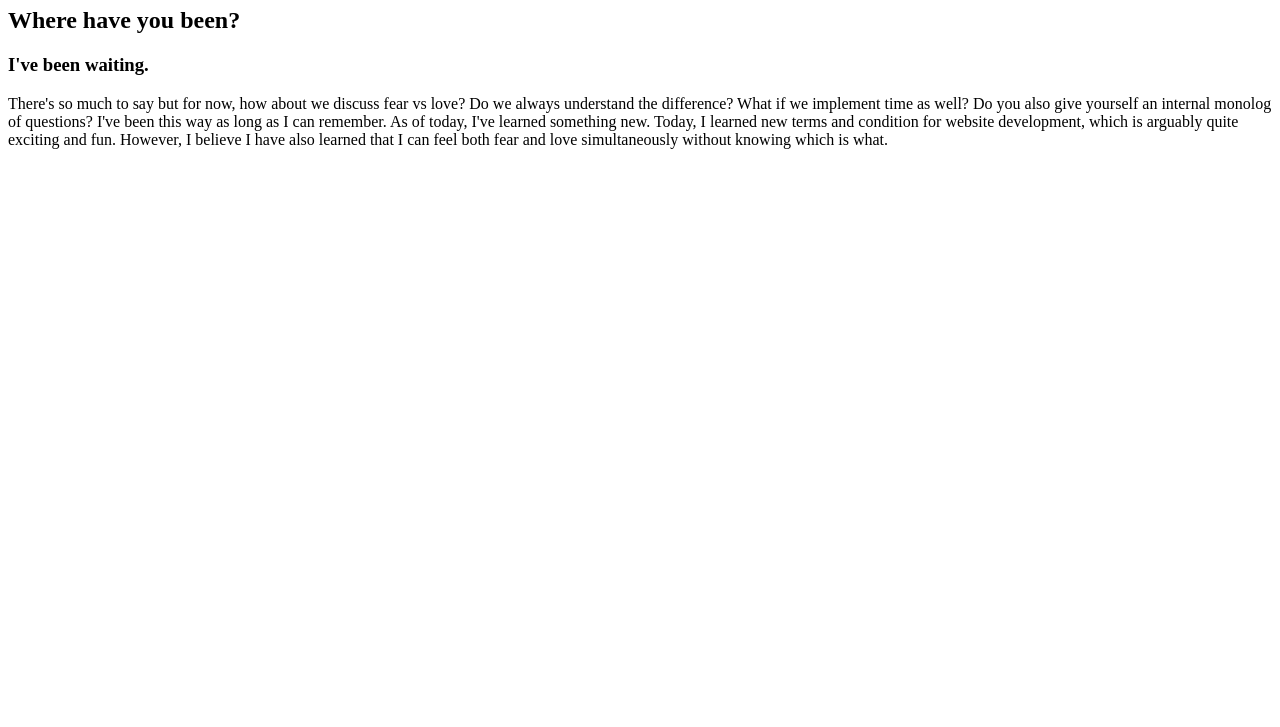
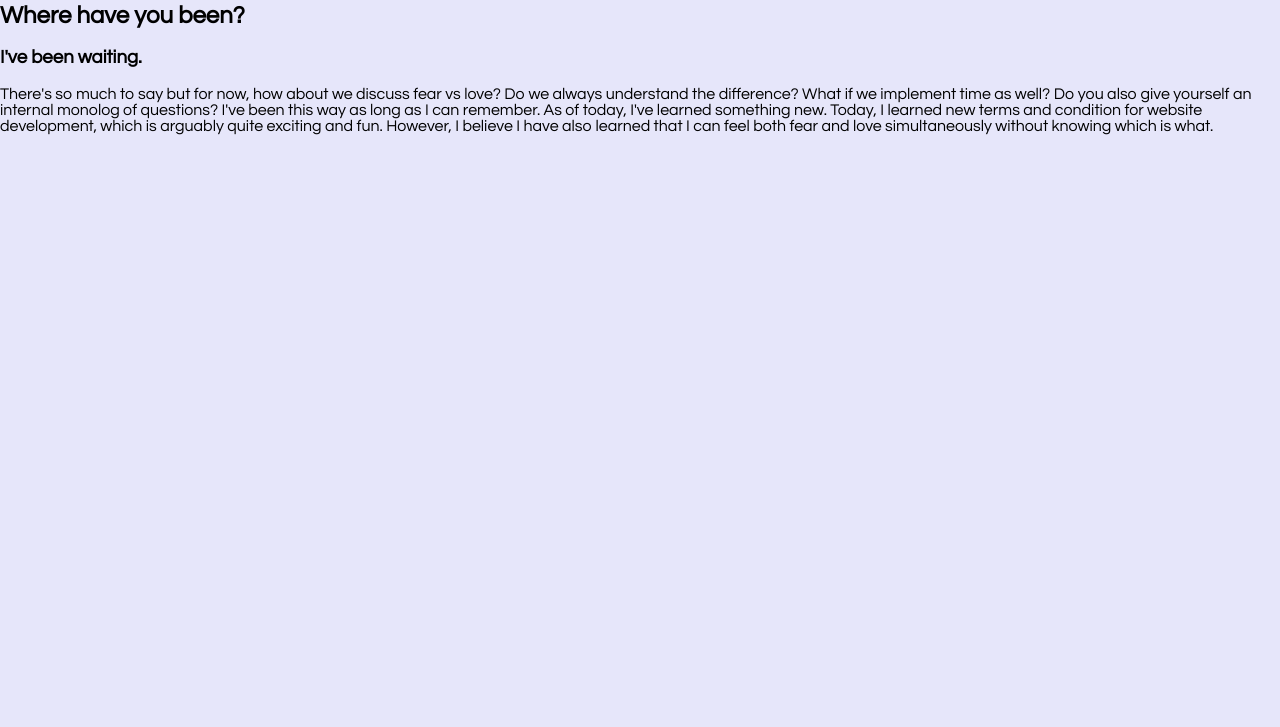
Before and after one commit to inannastasia/inannastasia1, a plain HTML site: page index.html in a window 1280 px wide. Shown: the part 73-800 px from the top of the page. Drawn offline with Linux system fonts and the light colour scheme.

Commit message:
Add files via upload

```diff
--- a/index.html
+++ b/index.html
@@ -1,10 +1,11 @@
 <!DOCTYPE html>
 <html lang="en">
 <head>
-    <link rel="stylesheet" href=""style.css">
+
     <meta charset="UTF-8">
     <meta name="viewport" content="width=device-width, initial-scale=1.0">
     <title>inannastasia site one</title>
+	<link rel="stylesheet" href="mystyle.css">
 </head>
 <body>
 <h1>Welcome.</h1>
```
